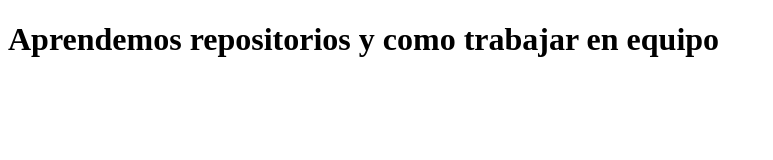
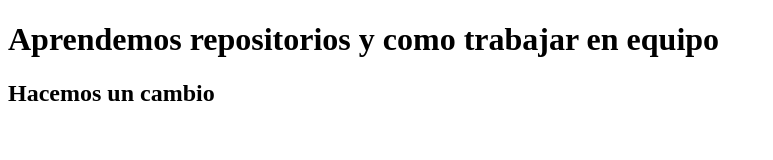
Before and after one commit to ANTsangopoulos/G-y-G, a plain HTML site: page index.html in a window 1280 px wide. Shown: the whole page, without its empty margins (0-773 px from the left). Drawn offline with Linux system fonts and the light colour scheme.

Commit message:
Agregamos un H2

```diff
--- a/index.html
+++ b/index.html
@@ -9,6 +9,6 @@
 </head>
 <body>
     <h1>Aprendemos repositorios y como trabajar en equipo</h1>
-
+    <h2>Hacemos un cambio</h2>
 </body>
 </html>
```
